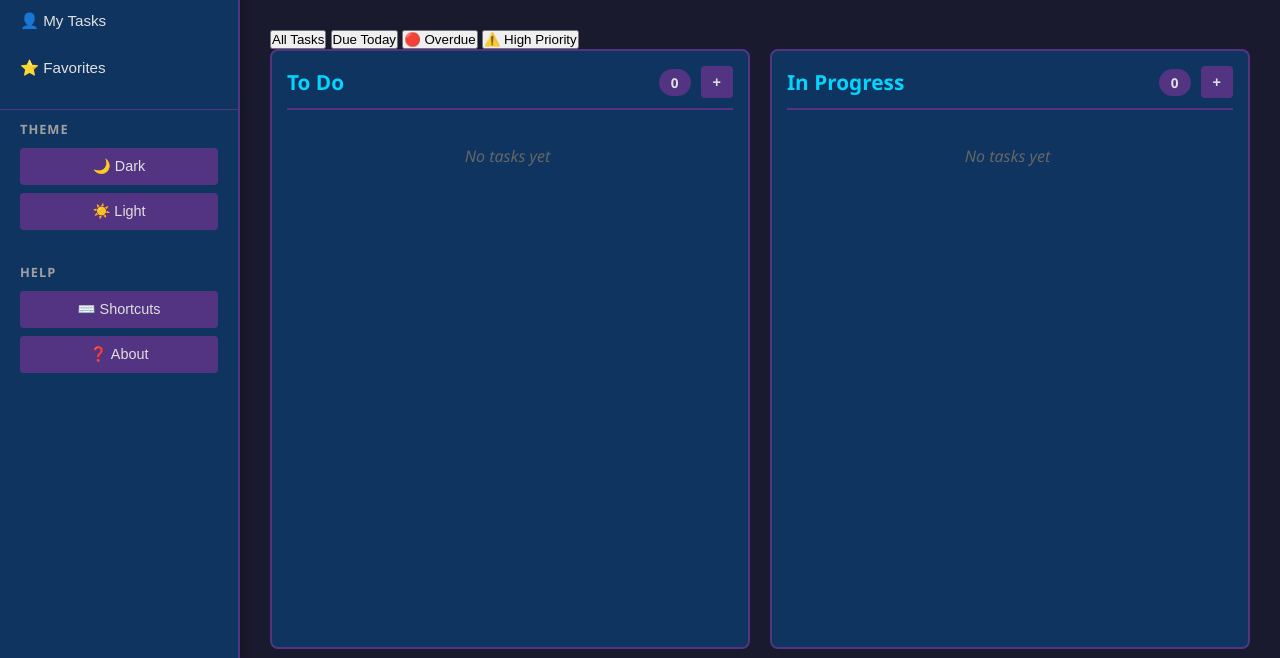
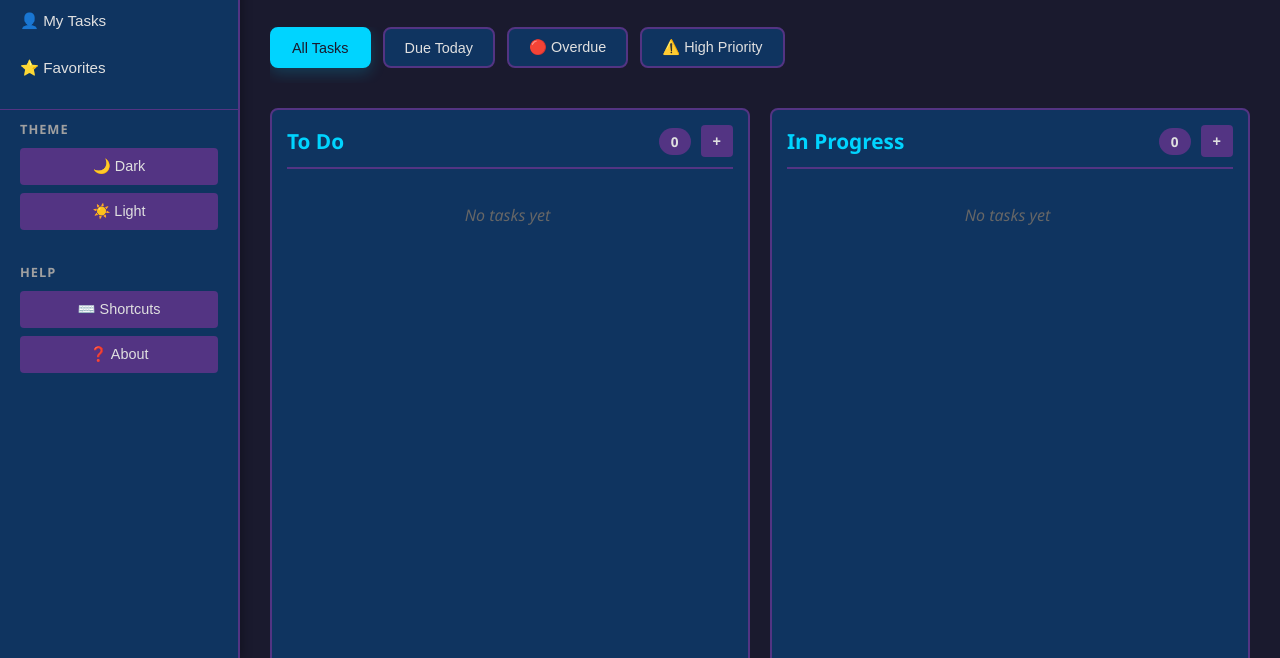
Before and after one commit to mohamedtarek64/JS-Kanban-Board, a plain HTML site: page index.html in a window 1280 px wide. Shown: the part 142-800 px from the top of the page. Drawn offline with Linux system fonts and the light colour scheme.

Commit message:
Style: Add fade-in animation and enhance filter tab styles for improved user experience

```diff
--- a/style.css
+++ b/style.css
@@ -250,6 +250,52 @@ body {
     grid-template-columns: repeat(auto-fit, minmax(320px, 1fr));
     gap: 20px;
     min-height: 600px;
+    animation: fadeIn 0.5s ease;
+}
+
+@keyframes fadeIn {
+    from {
+        opacity: 0;
+        transform: translateY(20px);
+    }
+    to {
+        opacity: 1;
+        transform: translateY(0);
+    }
+}
+
+/* Filter Tabs */
+.filter-tabs {
+    display: flex;
+    gap: 12px;
+    margin-bottom: 25px;
+    overflow-x: auto;
+    padding-bottom: 15px;
+}
+
+.filter-tab {
+    background: var(--background-secondary);
+    color: var(--text-primary);
+    border: 2px solid var(--border-color);
+    padding: 10px 20px;
+    border-radius: 8px;
+    cursor: pointer;
+    transition: all 0.3s ease;
+    white-space: nowrap;
+    font-weight: 500;
+    font-size: 0.9rem;
+}
+
+.filter-tab:hover {
+    border-color: var(--primary);
+    color: var(--primary);
+}
+
+.filter-tab.active {
+    background: var(--primary);
+    color: var(--background);
+    border-color: var(--primary);
+    box-shadow: 0 5px 15px rgba(0, 212, 255, 0.2);
 }
 
 .column {
```
